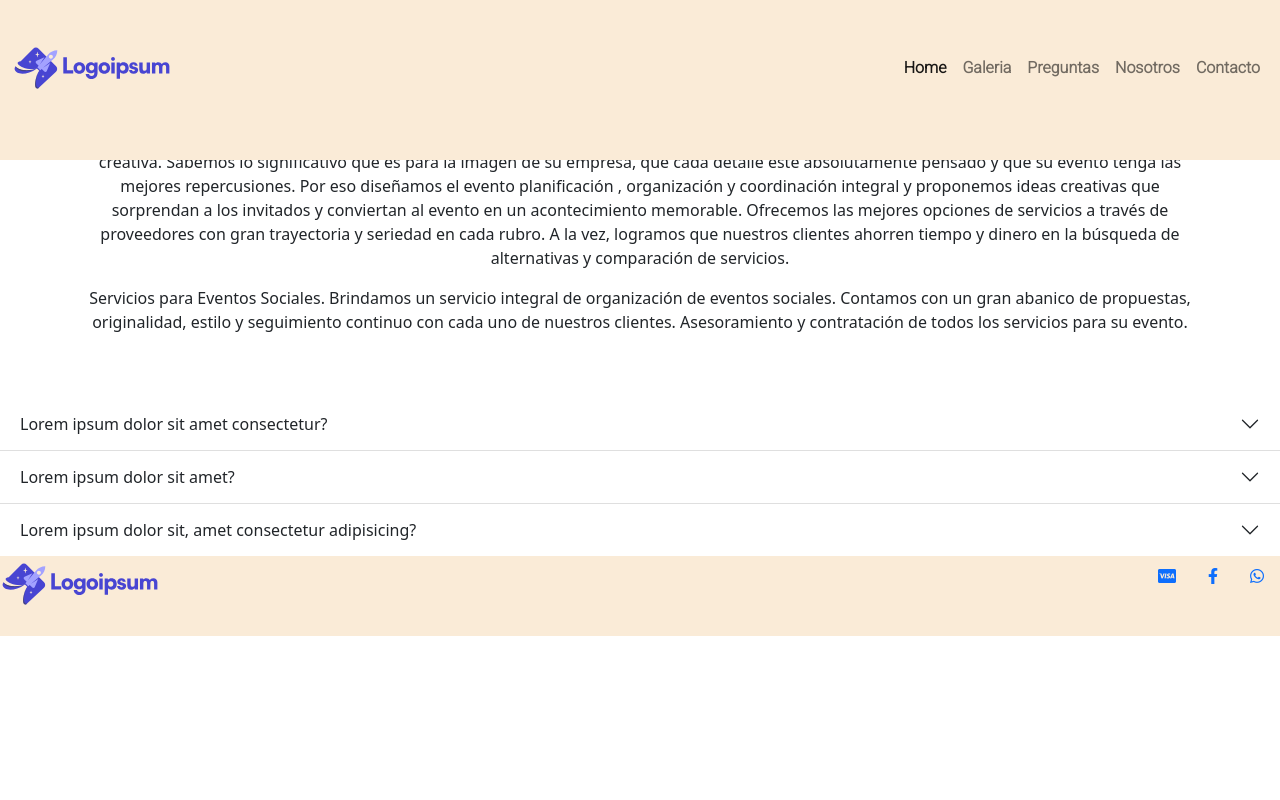
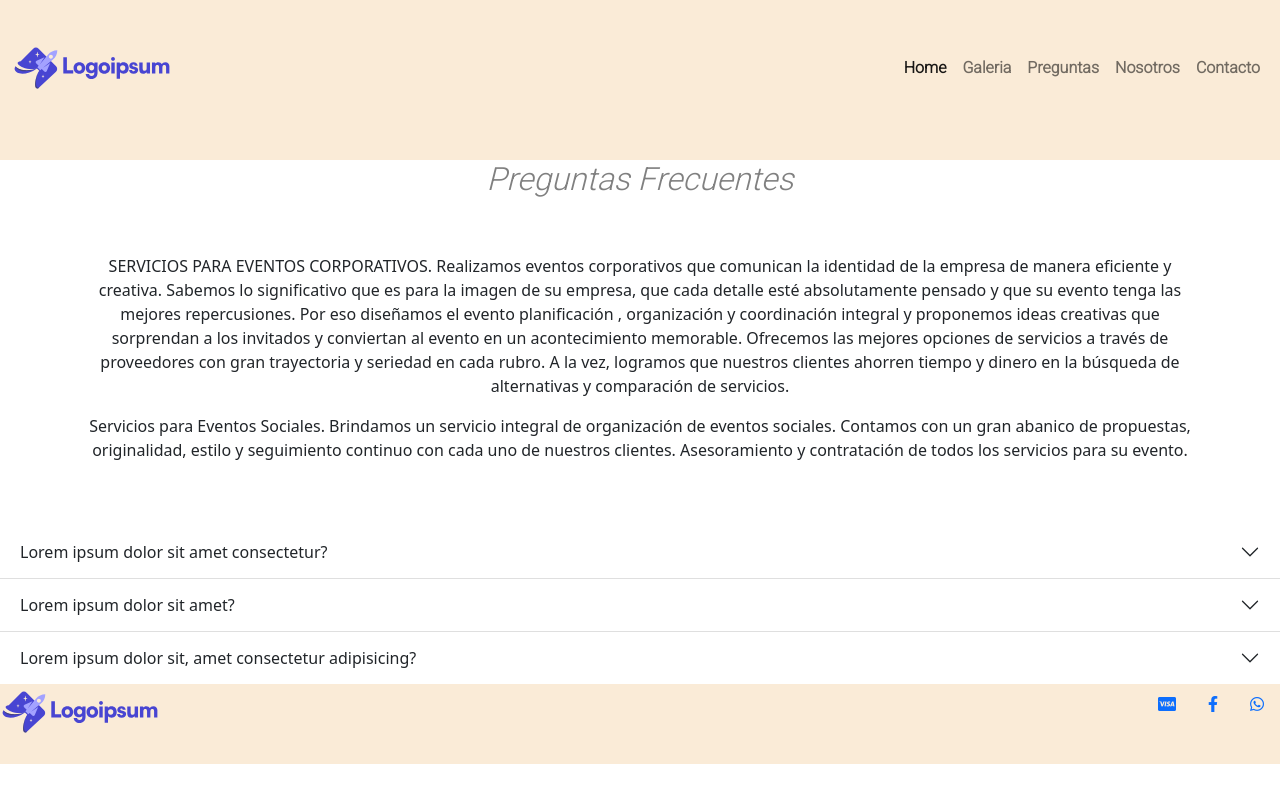
Before and after one commit to BeatrizM2/nuevorepositorio, a website: page html/preguntasfrecuentes.html in a window 1280 px wide. Drawn offline with nearby package versions, Linux system fonts and the light colour scheme.

Commit message:
comentario

```diff
--- a/css/style.css
+++ b/css/style.css
@@ -77,6 +77,7 @@ a {
 .title_index,
 .title_gallery,
 .title_us,
+.title_faq,
 .title_contact {
   font-size: 2em;
   font-family: "Roboto", sans-serif;
@@ -84,15 +85,6 @@ a {
   text-align: center;
   color: gray;
   padding-top: 5em;
-}
-
-.title_faq {
-  font-size: 2em;
-  font-family: "Roboto", sans-serif;
-  font-style: oblique;
-  text-align: center;
-  color: gray;
-  padding-top: 1em;
 }
 
 .titulo-secundario-index {
```
